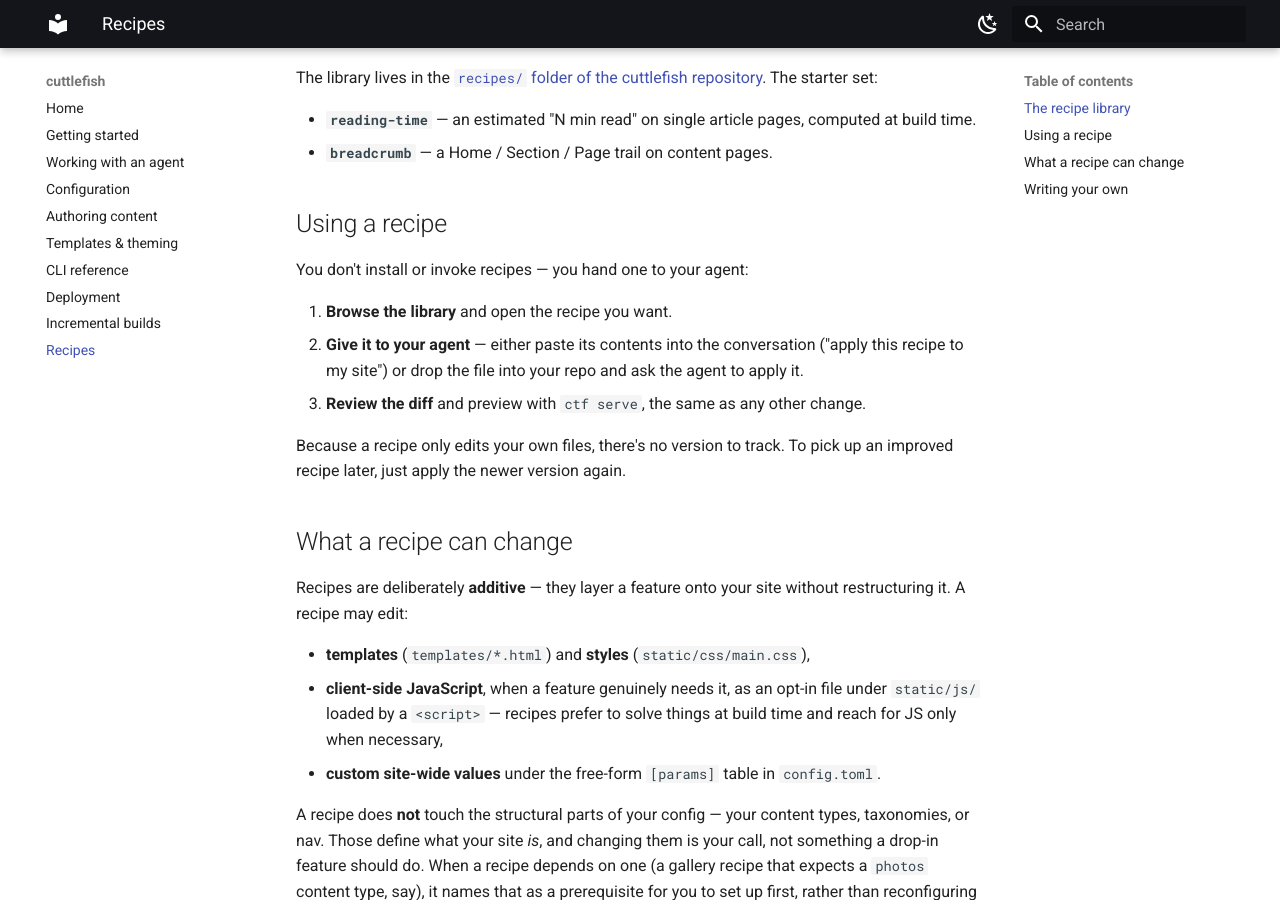
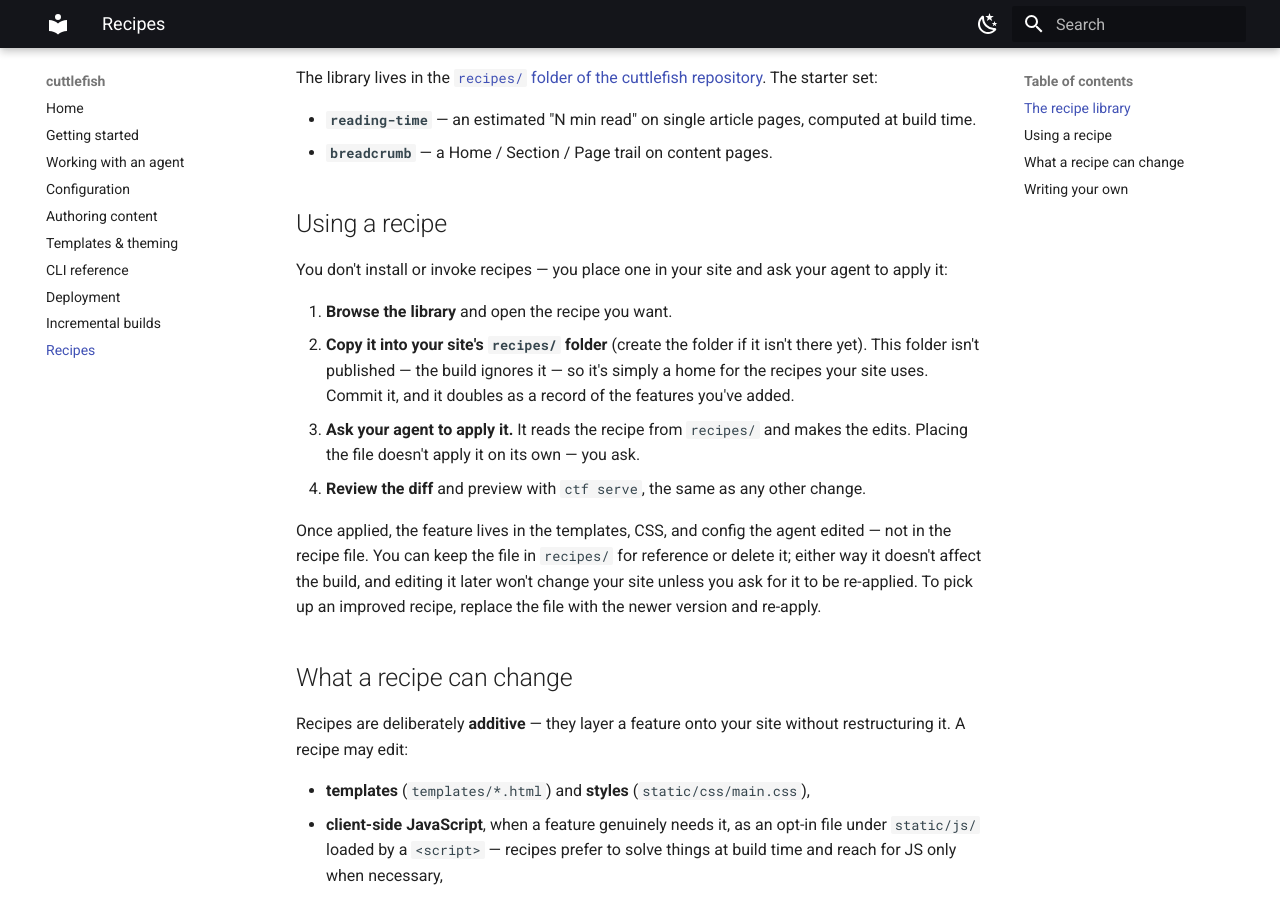
Before and after one commit to acaibowlz/cuttlefish, an MkDocs documentation site: the page built from docs/recipes.md, in a window 1280 px wide and 900 px high, scrolled down 519 px. Built offline with MkDocs 1.6.1 and Material for MkDocs 9.7.7, drawn with Linux system fonts in a browser that asks for light colours.

Commit message:
docs: adopt per-site recipes/ folder for recipe usage
Formalize the usage model: a user copies a recipe from the gallery into
their site's recipes/ folder, and the agent discovers and applies it from
there (conditional discovery, since a fresh site has no such folder). This
restores local, file-based discoverability and keeps a site self-contained,
while the repo recipes/ gallery stays the source of examples.

Update the scaffold AGENTS.md (project-map row + Recipes section) and the
docs to describe placing recipes under recipes/ and the apply semantics:
placing a file doesn't apply it, and once applied the feature lives in the
edited templates/CSS/config, so the leftover file has no build effect and is
keep-or-delete. Also fix the scaffold AGENTS.md recipe-heading references,
which still named the pre-reframe "When to apply / skip" and "Limits"
instead of Where/When/How.

Co-Authored-By: Claude Opus 4.8 <noreply@anthropic.com>

```diff
--- a/docs/recipes.md
+++ b/docs/recipes.md
@@ -15,13 +15,14 @@ The library lives in the [`recipes/` folder of the cuttlefish repository](https:
 
 ## Using a recipe
 
-You don't install or invoke recipes — you hand one to your agent:
+You don't install or invoke recipes — you place one in your site and ask your agent to apply it:
 
 1. **Browse the library** and open the recipe you want.
-2. **Give it to your agent** — either paste its contents into the conversation ("apply this recipe to my site") or drop the file into your repo and ask the agent to apply it.
-3. **Review the diff** and preview with `ctf serve`, the same as any other change.
+2. **Copy it into your site's `recipes/` folder** (create the folder if it isn't there yet). This folder isn't published — the build ignores it — so it's simply a home for the recipes your site uses. Commit it, and it doubles as a record of the features you've added.
+3. **Ask your agent to apply it.** It reads the recipe from `recipes/` and makes the edits. Placing the file doesn't apply it on its own — you ask.
+4. **Review the diff** and preview with `ctf serve`, the same as any other change.
 
-Because a recipe only edits your own files, there's no version to track. To pick up an improved recipe later, just apply the newer version again.
+Once applied, the feature lives in the templates, CSS, and config the agent edited — not in the recipe file. You can keep the file in `recipes/` for reference or delete it; either way it doesn't affect the build, and editing it later won't change your site unless you ask for it to be re-applied. To pick up an improved recipe, replace the file with the newer version and re-apply.
 
 ## What a recipe can change
 
```
Also changed, not shown: recipes/README.md (+8 -8 lines), src/cuttlefish/scaffold/site/AGENTS.md (+13 -4 lines).
